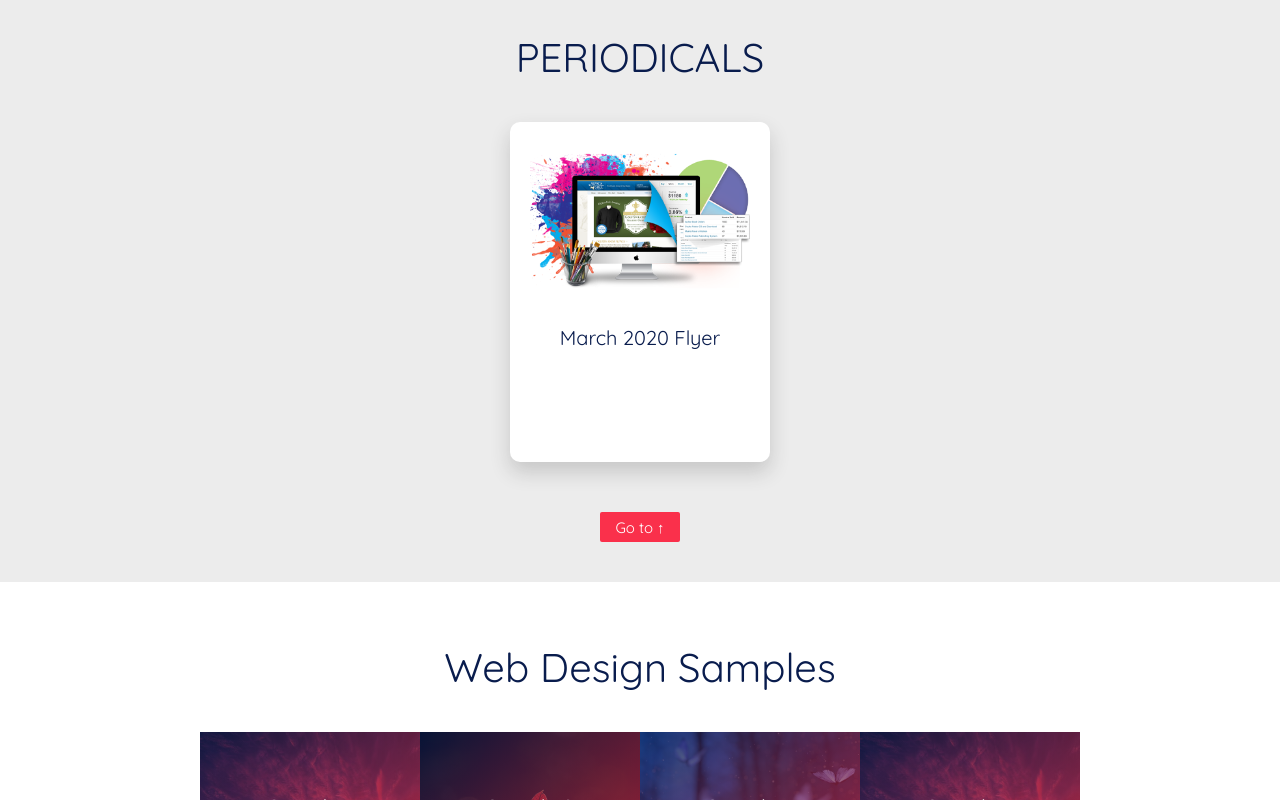
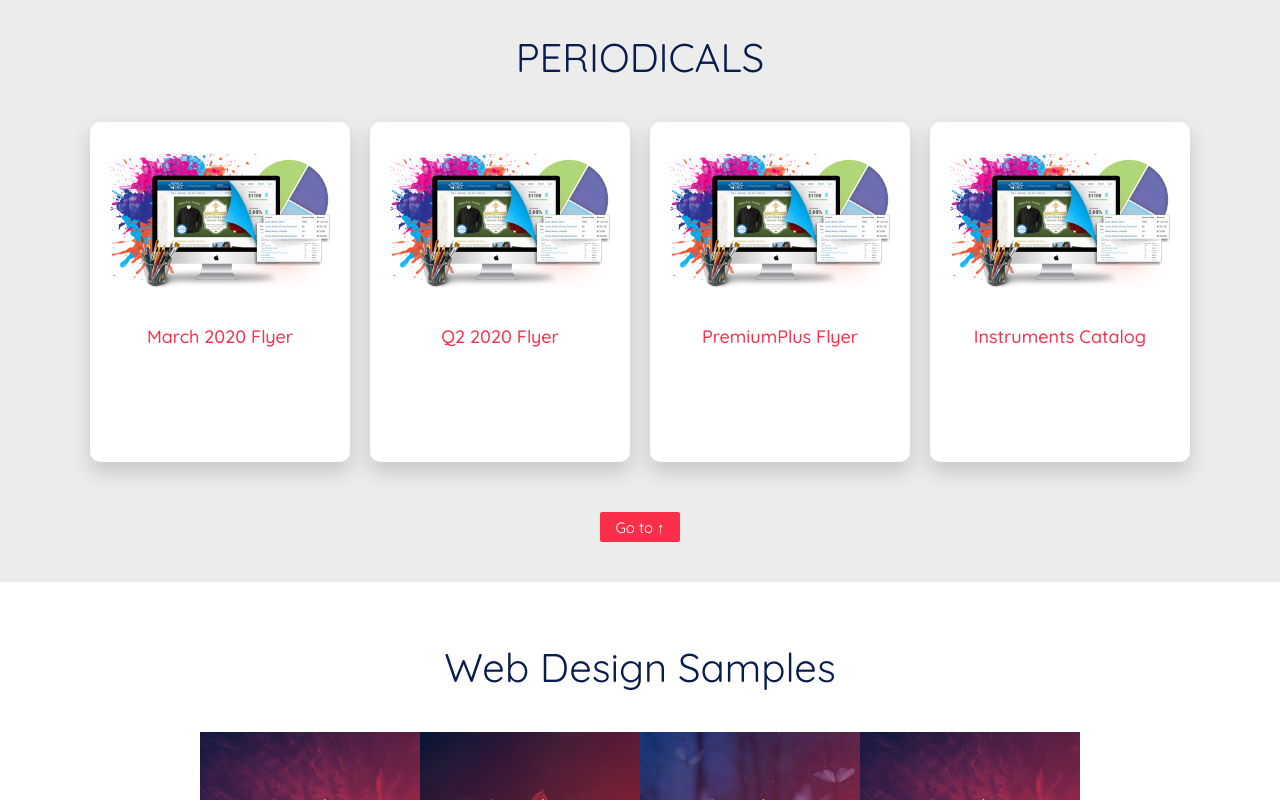
Before and after one commit to kasantosh/larr-sales, a website: page index.html in a window 1280 px wide. Shown: the part 1259-2059 px from the top of the page. Drawn offline with Linux system fonts and the light colour scheme.

Commit message:
Changed layout for periodicals

```diff
--- a/css/style.css
+++ b/css/style.css
@@ -155,12 +155,11 @@ html {
     animation-duration: 1s; }
   .banner__tag {
     display: inline-block;
-    color: #fff;
+    color: #fa304b;
+    font-family: 'Satisfy', cursive;
     font-size: 2rem;
     text-align: center;
-    background: #091c4d;
     display: inline-block;
-    padding: 1rem 2rem;
     margin: 2rem;
     border-radius: 3px;
     animation: moveInBottom;
@@ -377,10 +376,9 @@ html {
         align-self: center; }
       .periodicals__cards-item__title {
         text-align: center;
+        font-size: 1.8rem;
+        font-weight: 500;
         color: #fa304b; }
-      .periodicals__cards-item__text {
-        font-size: 1.5rem;
-        text-align: center; }
 
 .section-heading {
   font-size: 4rem;
@@ -391,4 +389,5 @@ html {
 
 .section-sub-heading {
   font-size: 2rem;
-  color: #091c4d; }
+  color: #fa304b;
+  font-weight: 600; }
--- a/index.html
+++ b/index.html
@@ -6,7 +6,8 @@
   <meta name="viewport" content="width=device-width, initial-scale=1.0">
   <meta http-equiv="X-UA-Compatible" content="ie=edge">
   <link rel="stylesheet" href="css/style.css">
-  <link href="https://fonts.googleapis.com/css?family=Quicksand:300,400,500,600,700&display=swap" rel="stylesheet">
+  <link href="https://fonts.googleapis.com/css?family=Satisfy|Quicksand:300,400,500,600,700&display=swap"
+    rel="stylesheet">
   <title>Larr Sales Inc | Dental products distributor </title>
 </head>
 
@@ -116,20 +117,50 @@
           </div>
 
           <div class="periodicals__cards-item__title m-small">
-            <div class="section-sub-heading">March 2020 Flyer</div>
+            <div ">March 2020 Flyer</div>
           </div>
         </div>
 
+        <div class=" periodicals__cards-item">
+              <div class="div__cards-item__image">
+                <img src="img/web-design-icon.png" class="periodicals__cards-item__image" alt="Web design">
+              </div>
+
+              <div class="periodicals__cards-item__title m-small">
+                <div>Q2 2020 Flyer</div>
+              </div>
+            </div>
+
+            <div class="periodicals__cards-item">
+              <div class="div__cards-item__image">
+                <img src="img/web-design-icon.png" class="periodicals__cards-item__image" alt="Web design">
+              </div>
+
+              <div class="periodicals__cards-item__title m-small">
+                <div>PremiumPlus Flyer</div>
+              </div>
+            </div>
+
+            <div class="periodicals__cards-item">
+              <div class="div__cards-item__image">
+                <img src="img/web-design-icon.png" class="periodicals__cards-item__image" alt="Web design">
+              </div>
+
+              <div class="periodicals__cards-item__title m-small">
+                <div>Instruments Catalog</div>
+              </div>
+            </div>
 
 
-      </div>
 
-      <div class="up-button mt-medium">
-        <a class="up-button__link" href="#header"> Go to &uarr; </a>
-      </div>
+          </div>
+
+          <div class="up-button mt-medium">
+            <a class="up-button__link" href="#header"> Go to &uarr; </a>
+          </div>
 
 
-    </div>
+        </div>
 
   </section>
 
```
